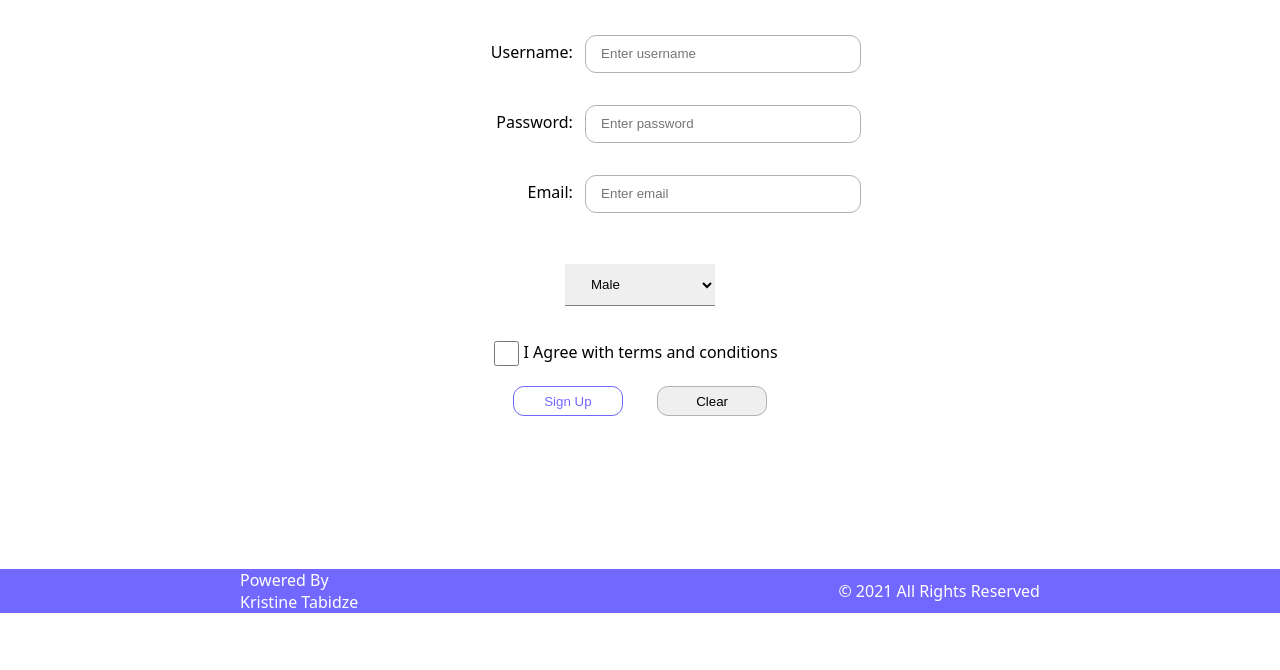
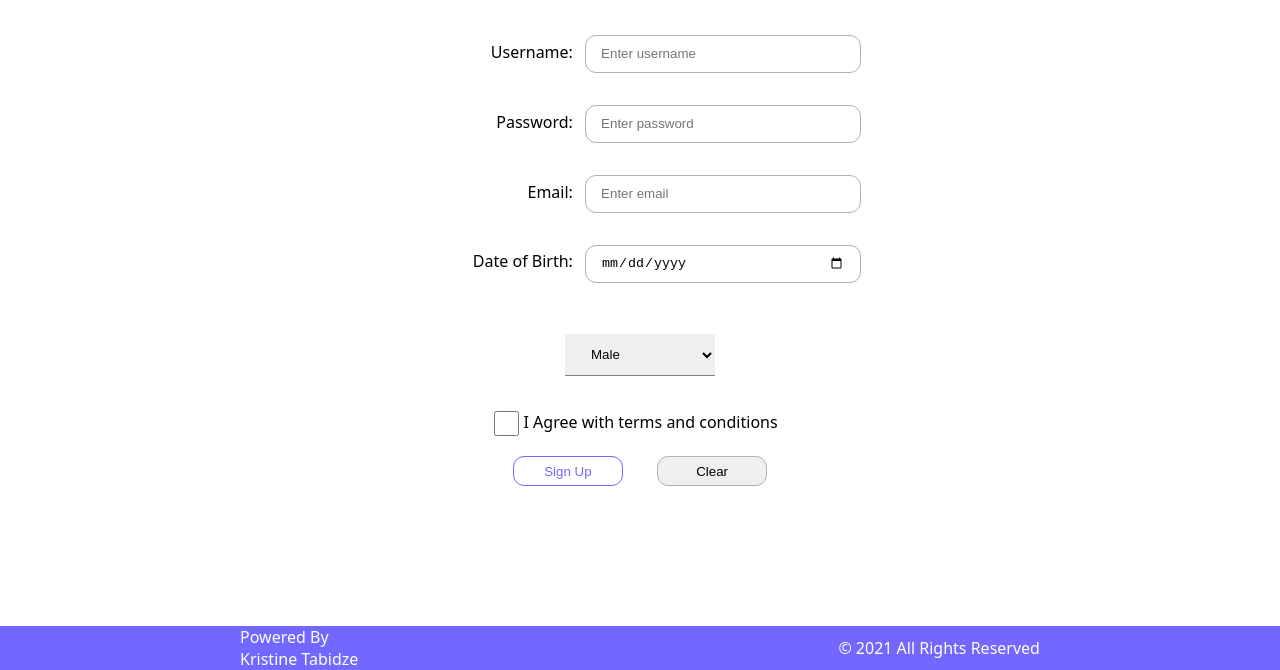
Before and after one commit to kristineTabidze/blogs-management-system-front, a plain HTML site: page sign-up.html in a window 1280 px wide. Shown: the part 186-856 px from the top of the page. Before the commit the page ends 800 px from the top, so only its background shows below. Drawn offline with nearby package versions, Linux system fonts and the light colour scheme.

Commit message:
add date input

```diff
--- a/sign-up.html
+++ b/sign-up.html
@@ -41,11 +41,13 @@
       <h1 class="sign-title">SIGN UP</h1>
       <form action="blogs.html" name="frm" method="GET" id="form1">
         <label for="user">Username:</label>
-        <input type="text" id="user" placeholder="Enter username" name="username" required><br>
+        <input type="text" id="user" placeholder="Enter username" name="username" required><br />
         <label for="pass">Password:</label>
-        <input type="password" id="pass" placeholder="Enter password" name="password" required><br>
+        <input type="password" id="pass" placeholder="Enter password" name="password" required><br />
         <label for="email">Email:</label>
-        <input type="email" id="email" placeholder="Enter email" name="email" required><br>
+        <input type="email" id="email" placeholder="Enter email" name="email" required><br />
+        <label for="date">Date of Birth:</label>
+        <input type="date" id="date" placeholder="Enter date" name="date" required min="1900-01-01" max="2018-01-01"><br />
 
         <select name="select" id="">
           <option value="">Male</option>
@@ -53,7 +55,7 @@
           <option value="">Other</option>
         </select><br>
         <input type="checkbox" name="terms" id="check" class="inputCheckbox" required>
-        <label for="check" class="agreementLabel">I Agree with terms and conditions</label><br>
+        <label for="check" class="agreementLabel">I Agree with terms and conditions</label><br />
         <input type="submit" class="inputButton submitButton" name="sbm" value="Sign Up">
         <input type="reset" class="inputButton" value="Clear">
       </form>
```
